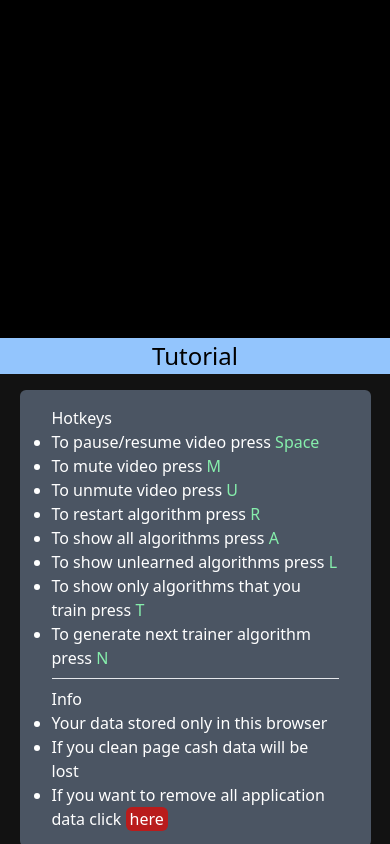
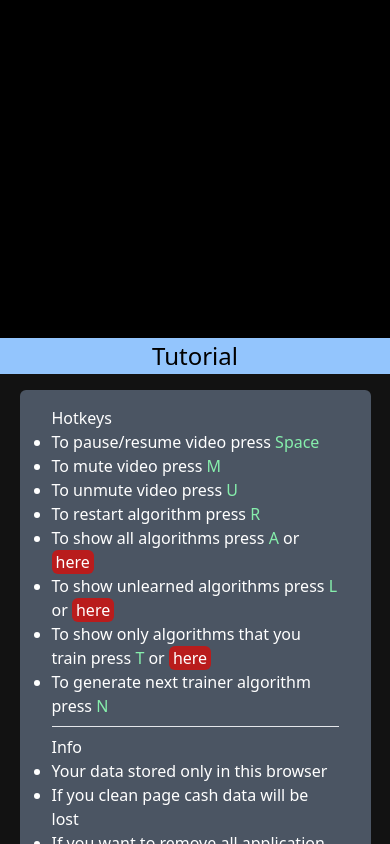
Before and after one commit to korkuts-stanislau/fast-algo-search, a React (Vite) app in the folder fast-algo-search/: page / in a window 390 px wide. Both pictures are taken after a click on the element "Tutorial". Shown: the top 844 px of the page. Built offline with nearby package versions, Linux system fonts and the light colour scheme.

Commit message:
fix F3 algo. add buttons to filter on mobile device

```diff
--- a/fast-algo-search/src/App.tsx
+++ b/fast-algo-search/src/App.tsx
@@ -75,7 +75,7 @@ function App() {
         sameAlgoUpdateFlag={sameAlgoUpdateFlag}
       />
       <div className="bg-black h-[40vh]"></div>
-      <Tutorial clearStorage={handleClearStorage} />
+      <Tutorial clearStorage={handleClearStorage} setFilter={setFilter} />
       <Trainer userAlgosInfo={userAlgosInfo} />
       <div className="flex lg:flex-row flex-col justify-around mt-4 mb-8">
         <ChooseOllAlgo
--- a/fast-algo-search/src/Scrumbles.ts
+++ b/fast-algo-search/src/Scrumbles.ts
@@ -111,7 +111,7 @@ export const scrumbles: AlgoScrumbles[] = [
   },
   {
     title: 'F3',
-    scrumbles: ["B' U' B R U' B' U2 B U2 B U' B' R'"],
+    scrumbles: ["L2 D2 U2 L2 R2 D2 U2 R' U2 R' F R' F' R2 U2 R'"],
   },
   {
     title: 'F4',
--- a/fast-algo-search/src/Tutorial.tsx
+++ b/fast-algo-search/src/Tutorial.tsx
@@ -1,7 +1,9 @@
 import { useState } from 'react';
+import { Filter } from './Types';
 
 type TutorialProps = {
   clearStorage: () => void;
+  setFilter: (filter: Filter) => void;
 };
 
 const keyClassName = 'text-green-300';
@@ -42,15 +44,33 @@ export const Tutorial: React.FC<TutorialProps> = (props) => {
             </li>
             <li>
               To show all algorithms press{' '}
-              <span className={keyClassName}>A</span>
+              <span className={keyClassName}>A</span> or{' '}
+              <button
+                className="bg-red-700 hover:bg-red-800 active:bg-red-900 rounded-md px-[4px]"
+                onClick={() => props.setFilter('all')}
+              >
+                here
+              </button>
             </li>
             <li>
               To show unlearned algorithms press{' '}
-              <span className={keyClassName}>L</span>
+              <span className={keyClassName}>L</span> or{' '}
+              <button
+                className="bg-red-700 hover:bg-red-800 active:bg-red-900 rounded-md px-[4px]"
+                onClick={() => props.setFilter('unlearned')}
+              >
+                here
+              </button>
             </li>
             <li>
               To show only algorithms that you train press{' '}
-              <span className={keyClassName}>T</span>
+              <span className={keyClassName}>T</span> or{' '}
+              <button
+                className="bg-red-700 hover:bg-red-800 active:bg-red-900 rounded-md px-[4px]"
+                onClick={() => props.setFilter('train')}
+              >
+                here
+              </button>
             </li>
             <li>
               To generate next trainer algorithm press{' '}
```
